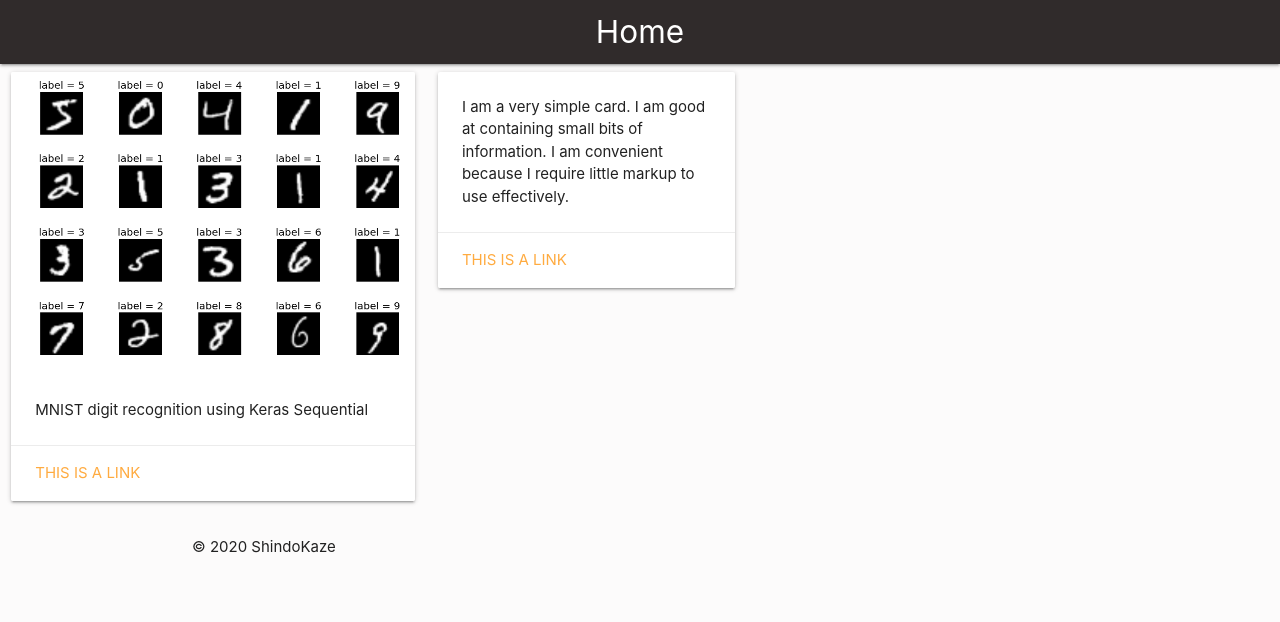
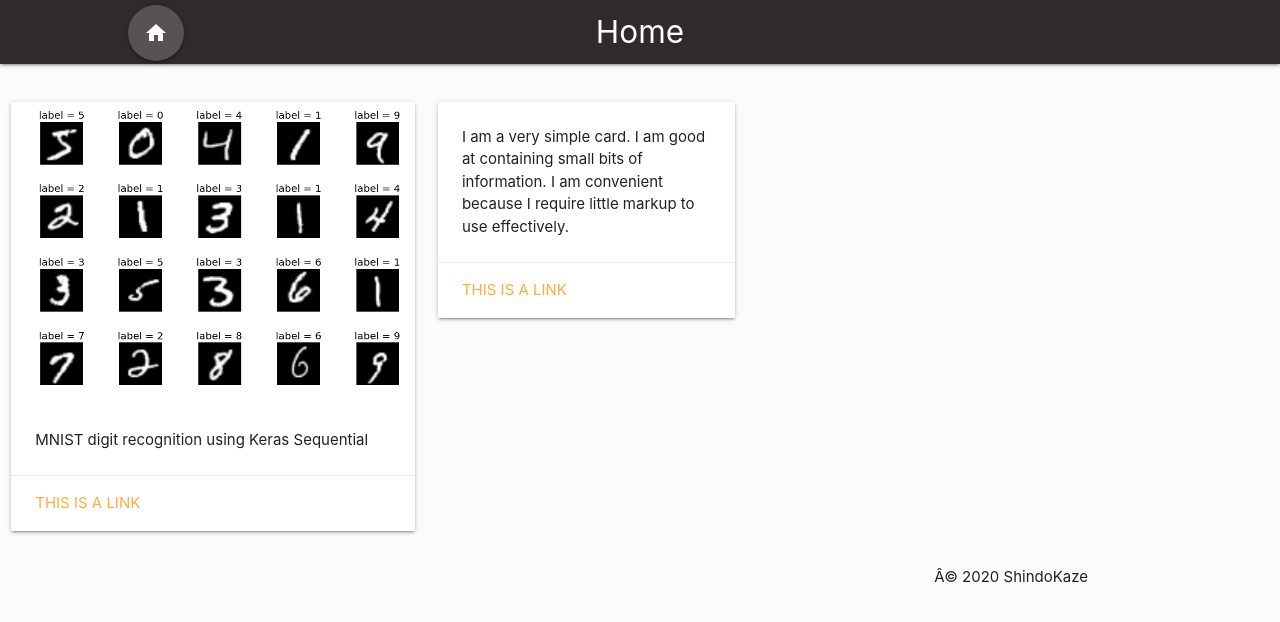
Before and after one commit to shin-shin-01/MachineLearning, a Flask app: page / in a window 1280 px wide. Shown: the top 622 px of the page. Run offline with Flask 2, Linux system fonts and the light colour scheme.

Commit message:
add home-button fotter-right

```diff
--- a/static/css/style.css
+++ b/static/css/style.css
@@ -1,6 +1,7 @@
 nav {
     color: #FFFFFF;
     background-color: rgb(48, 43, 43);
+    margin-bottom: 30px;
 }
 
 body {
--- a/templates/layout.html
+++ b/templates/layout.html
@@ -20,6 +20,7 @@
         <header>
             <nav>
                 <div class="nev-wrapper">
+                    <a href="{{ url_for('home') }}" class="btn-floating btn-large waves-effect waves-light gray" style="margin-left: 10%;"><i class="large material-icons">home</i></a>
                     <a href="#" class="brand-logo center">{{ self.title() }}</a>
                 </div>
             </nav>
@@ -33,9 +34,9 @@
 
 
         <footer class="footer">
-            <div class="footer-copyright">
+            <div class="footer-copyright right-align">
                 <div class="container">
-                    ©  2020 ShindoKaze
+                    Â©  2020 ShindoKaze
                 </div>
             </div>
         </footer>
```
